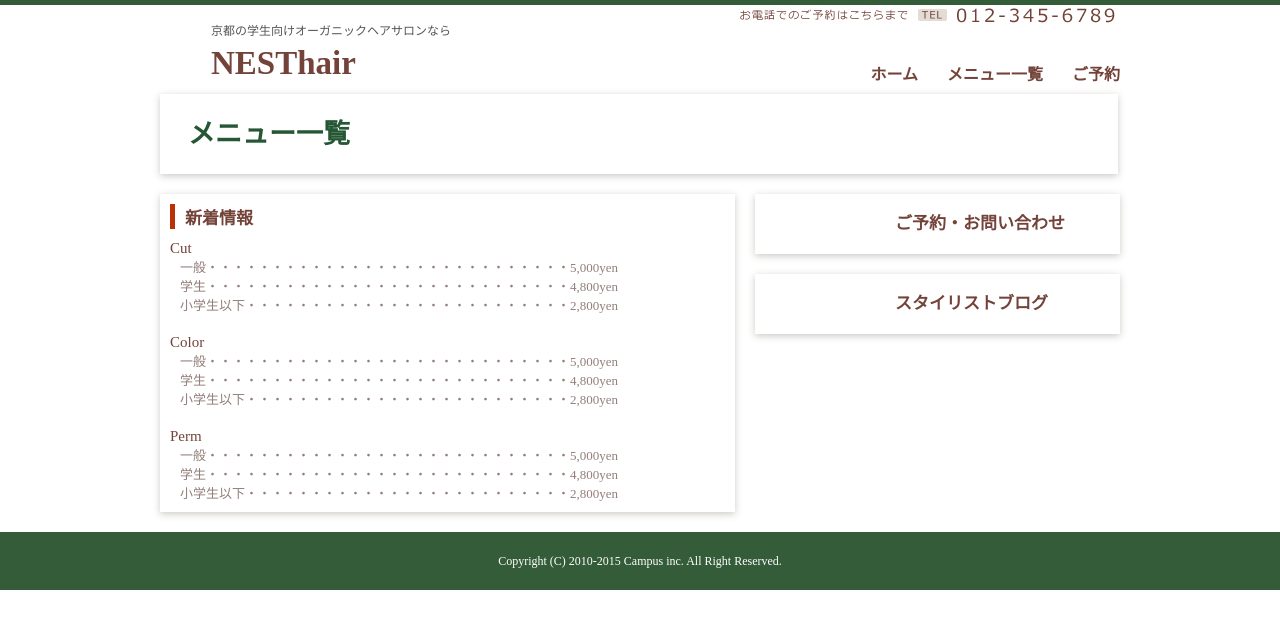
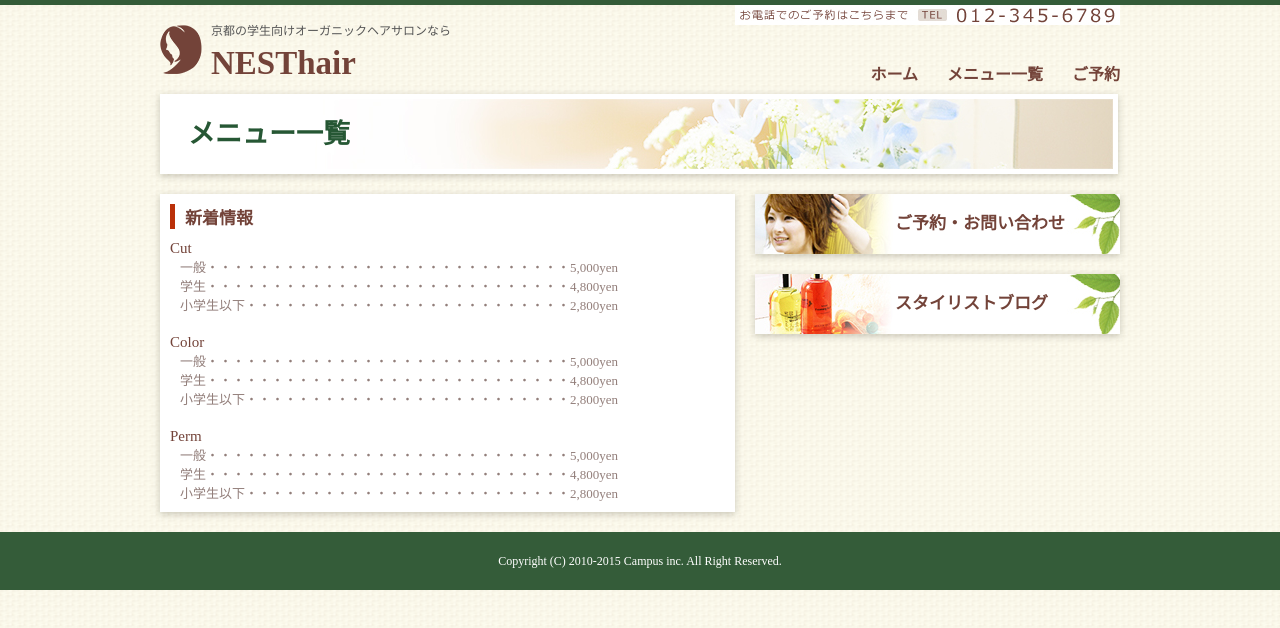
Before and after one commit to sososo-n/NESThair, a plain HTML site: page menu.html in a window 1280 px wide. Drawn offline with Linux system fonts and the light colour scheme.

Commit message:
Update style.css

```diff
--- a/style.css
+++ b/style.css
@@ -45,7 +45,7 @@ a:focus {outline:none;}
 ========================================= */
 
 body{
-	background: url(images/bg.png);
+	background: url(bg.png);
 	border-top: 5px solid #345c39;
 	font-family: "メイリオ" Meiryo;
 }
@@ -73,7 +73,7 @@ header{
 header h1{
 	font-size: 12px;
 	color: #555;
-	background: url(images/logo.png)no-repeat;
+	background: url(logo.png)no-repeat;
 	padding-left: 51px;
 	line-height: 1;
 	height: 49px;
@@ -103,7 +103,7 @@ header nav ul li {
 
 
 header nav ul li:hover {
-	background :url(images/navbar.png) no-repeat center bottom;
+	background :url(navbar.png) no-repeat center bottom;
 	height: 36px;
 	display: inline-block;
 }
@@ -225,12 +225,12 @@ div#right ul li a{
 
 
 div#right ul li a#contact{
-	background: url(images/contact.jpg);
+	background: url(contact.jpg);
 }
 
 
 div#right ul li a#blog{
-	background: url(images/blog.jpg);
+	background: url(blog.jpg);
 }
 
 
@@ -262,7 +262,7 @@ footer{
 
 
 h2#heading {
-	background: url(images/title.jpg);
+	background: url(title.jpg);
 	width: 925px;
 	height: 70px;
 	border: 5px solid #fff;
```
